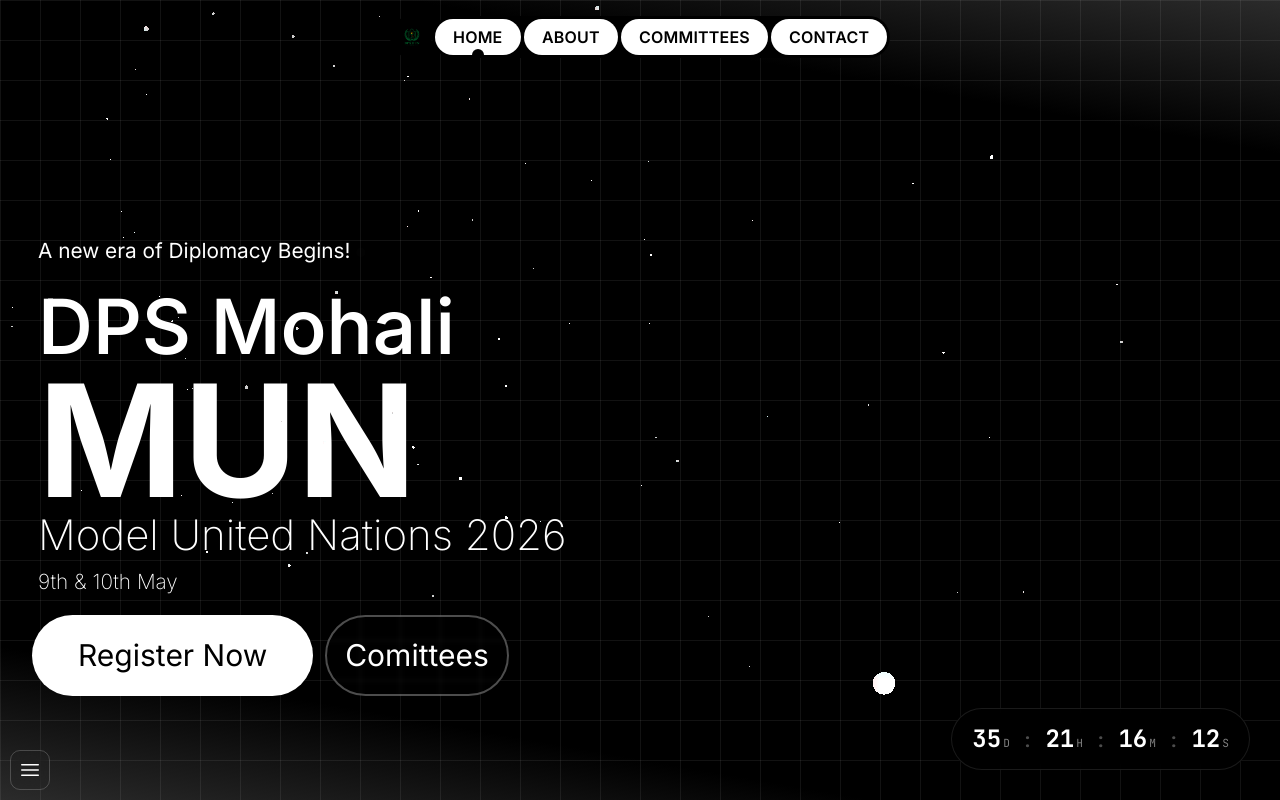
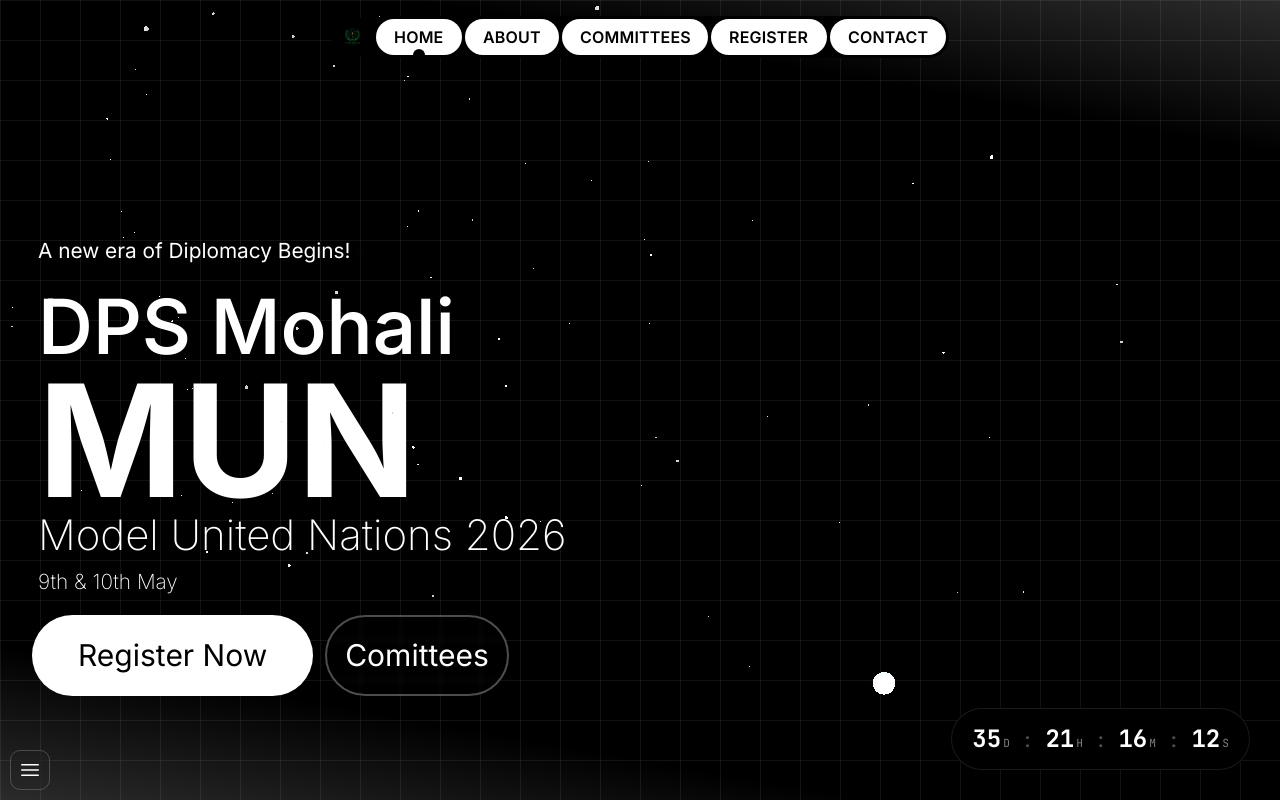
Before and after one commit to dpsmun/dpsmun.github.io, a React (Vite) app: page / in a window 1280 px wide. Shown: the top 800 px of the page. Built offline with nearby package versions, Linux system fonts and the light colour scheme.

Commit message:
Fix(PillNav): Fix smooth scrolling using nav Update(PillNav): Add section for 'Register' and 'Contact'

```diff
--- a/src/App.css
+++ b/src/App.css
@@ -1,3 +1,7 @@
+html {
+  scroll-behavior: smooth;
+}
+
 .site-wrapper {
   position: relative; /* Essential: This becomes the anchor for the grid */
   overflow-x: hidden;
--- a/src/App.tsx
+++ b/src/App.tsx
@@ -138,12 +138,13 @@
       <div className='nav-container'>
       <PillNav
         logo={logo}
-        logoAlt="Company Logo"
+        logoAlt="MUN Logo"
         items={[
           { label: 'Home', href: '#home' },
           { label: 'About', href: '#about' },
           { label: 'Committees', href: '#committee' },
-          { label: 'Contact', href: '/contact' }
+          { label: 'Register', href: '#register' },
+          { label: 'Contact', href: '#contact' }
         ]}
         activeHref="/"
         className="custom-nav"
@@ -196,7 +197,7 @@
           <p className='landing-date'> 9th &amp; 10th May </p>
         </div>
         <div className='landing-buttons'>
-          <LandingButton text="Register Now" variant="filled" />
+          <LandingButton text="Register Now" variant="filled" href='#register' />
           <LandingButton text="Comittees" variant="hollow" href='#committee'/>
         </div>
       </div>
@@ -445,12 +446,12 @@
       </div>
       </div>
 
-      <div className='page4'>
+      <div className='page4' id='register'>
       <RegistrationGrid
         theme={theme}
       />
       </div>
-      <div className='contact-page'>
+      <div className='contact-page' id='contact'>
       <ContactGrid/>
       </div>
       </div>
--- a/src/components/PillNav/PillNav.tsx
+++ b/src/components/PillNav/PillNav.tsx
@@ -28,7 +28,7 @@
   logo,
   logoAlt = 'Logo',
   items,
-  activeHref = '#home',
+  activeHref = '',
   className = '',
   ease = 'power3.easeOut',
   baseColor = '#fff',
```
